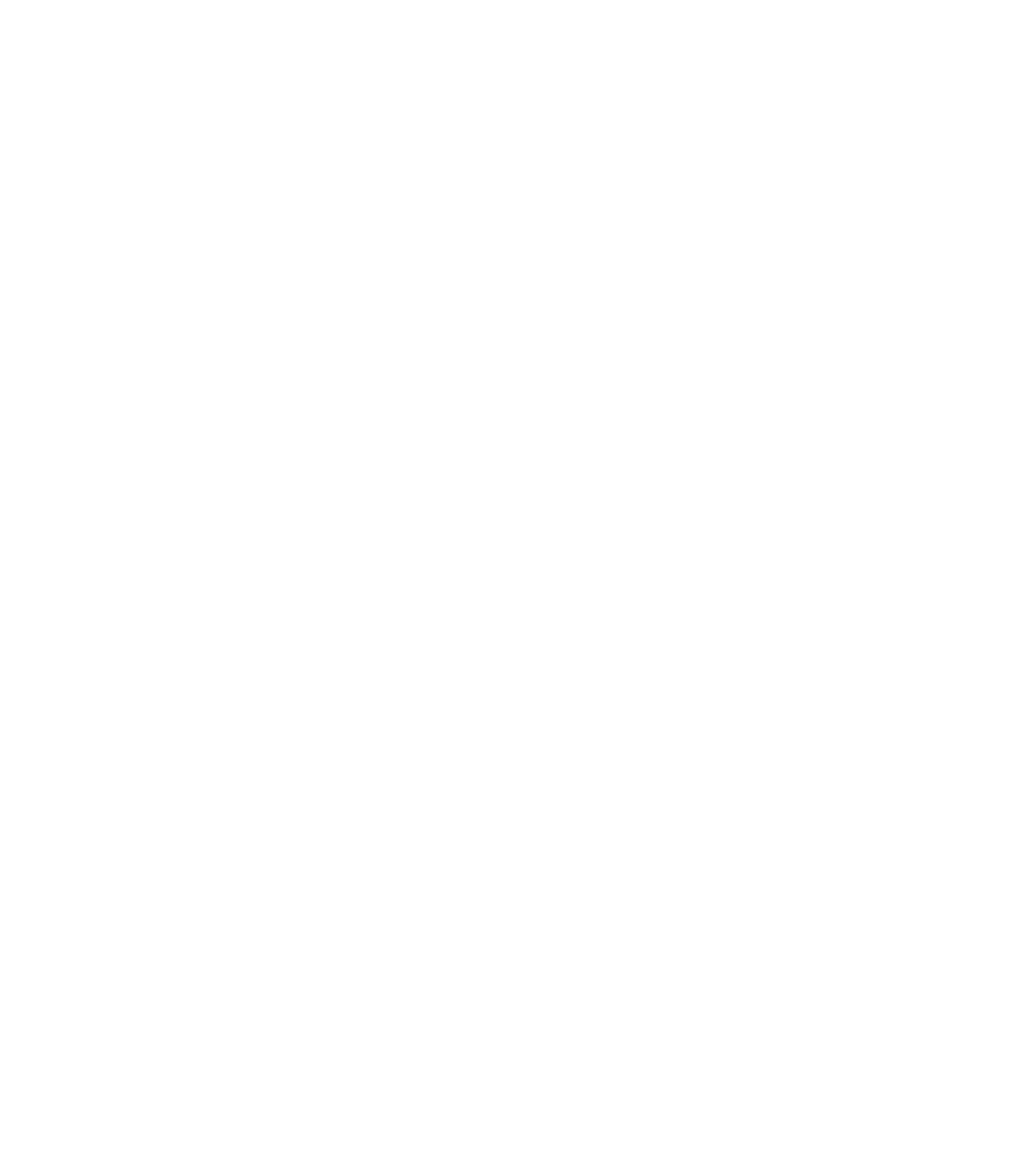
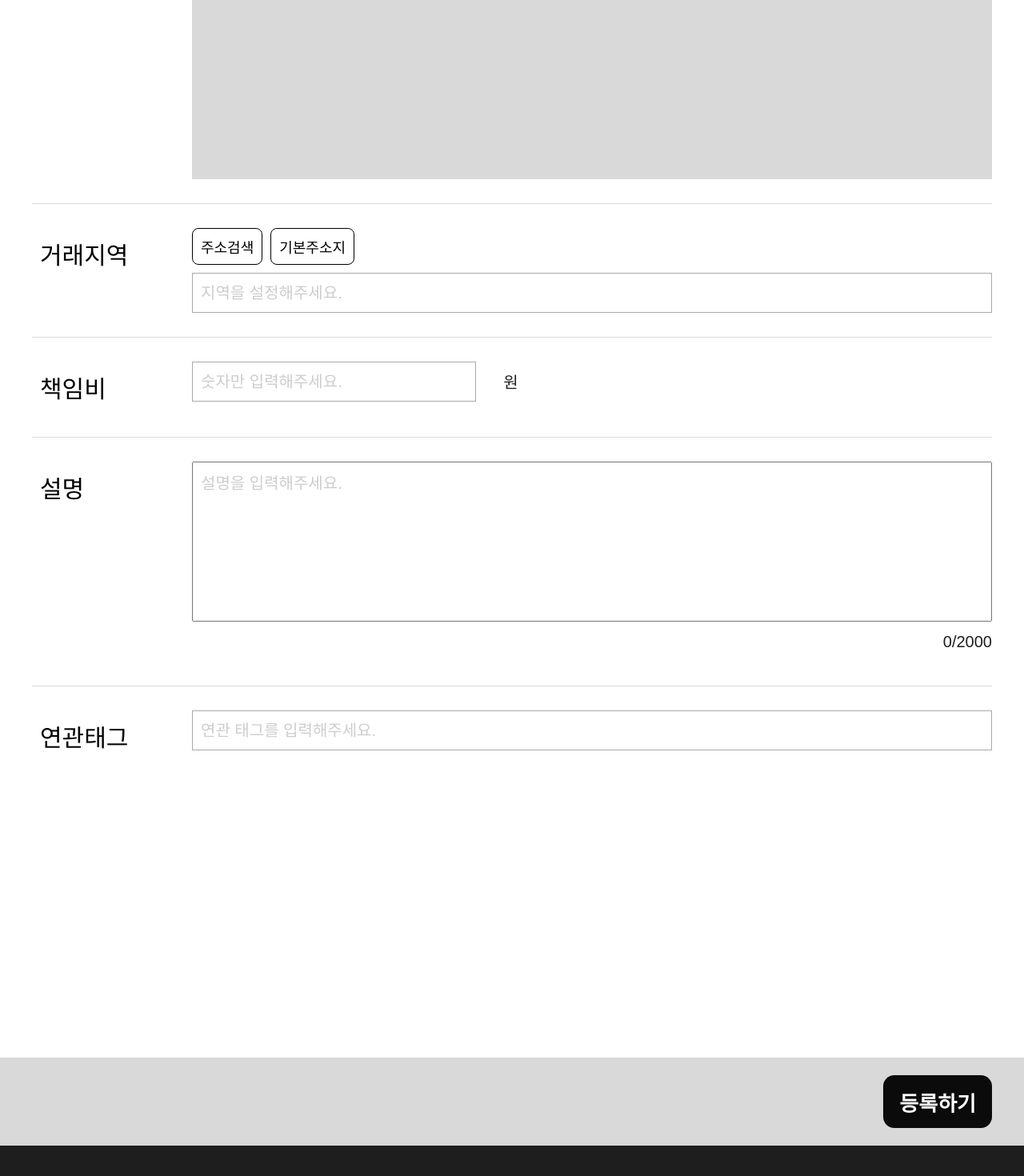
Before and after one commit to petpat-co/petpat-co-front, a React (Create React App) app: page /rehome/write in a window 1280 px wide. Shown: the part 1322-2792 px from the top of the page at 80% size. Before the commit the page ends 815 px from the top, so only its background shows below. Built offline with nearby package versions, Linux system fonts and the light colour scheme; no server answers.

Commit message:
feat #2: footer 제작 및 분양글쓰기 뷰 완성

```diff
--- a/src/Root.tsx
+++ b/src/Root.tsx
@@ -1,10 +1,11 @@
-import { Route, Routes } from "react-router-dom";
-import Header from "./components/shared/header/Header";
-import GoodsTrade from "./pages/GoodsTrade";
-import MainHome from "./pages/MainHome";
-import QnA from "./pages/qna/QnA";
-import ReHoming from "./pages/rehome/ReHoming";
-import ReHomingWrite from "./pages/rehome/ReHomingWrite";
+import { Route, Routes } from 'react-router-dom';
+import Footer from './components/shared/footer/Footer';
+import Header from './components/shared/header/Header';
+import GoodsTrade from './pages/GoodsTrade';
+import MainHome from './pages/MainHome';
+import QnA from './pages/qna/QnA';
+import ReHoming from './pages/rehome/ReHoming';
+import ReHomingWrite from './pages/rehome/ReHomingWrite';
 
 const Root = () => {
   return (
@@ -17,6 +18,7 @@ const Root = () => {
         <Route path="/trade" element={<GoodsTrade />} />
         <Route path="/qna" element={<QnA />} />
       </Routes>
+      <Footer />
     </>
   );
 };
--- a/src/components/rehoming/write/RehomeWriteTemplate.style.tsx
+++ b/src/components/rehoming/write/RehomeWriteTemplate.style.tsx
@@ -70,12 +70,11 @@ export const TitleInputWrap = styled.div`
   padding: 30px 0;
   border-top: 1px solid #d9d9d9;
   border-bottom: 1px solid #d9d9d9;
-
-  & h2 {
-    font-weight: 500;
-    font-size: 30px;
-    padding: 10px;
-  }
+`;
+export const H2 = styled.h2`
+  font-weight: 500;
+  font-size: 30px;
+  padding: 10px;
 `;
 export const InputLengthBox = styled.div`
   width: calc(100% - 120px);
@@ -88,7 +87,7 @@ export const InputWrap = styled.div`
   width: calc(100% - 102px);
 `;
 export const LengthWrap = styled.div`
-  width: 78px;
+  width: auto;
   height: 50px;
   display: flex;
   align-items: center;
@@ -96,3 +95,80 @@ export const LengthWrap = styled.div`
   font-size: 20px;
   color: #1e1e1e;
 `;
+// category
+export const GrayWrap = styled.div<{ isNoBorder?: boolean }>`
+  width: 100%;
+  padding: 30px 0;
+  border-bottom: ${({ isNoBorder }) =>
+    isNoBorder ? null : '1px solid #d9d9d9'};
+  display: flex;
+  justify-content: space-between;
+`;
+export const GrayBox = styled.div`
+  width: calc(100% - 200px);
+  height: 320px;
+  background-color: #d9d9d9;
+`;
+export const InputButtonWrap = styled.div`
+  width: calc(100% - 200px);
+  height: 106px;
+  display: flex;
+  flex-direction: column;
+  justify-content: space-between;
+
+  & div {
+    display: flex;
+  }
+  & button {
+    font-size: ${({ theme }) => theme.fontSizes.xlg};
+    margin-right: 10px;
+  }
+`;
+export const InputBox = styled.div`
+  width: calc(100% - 200px);
+  display: flex;
+  & span {
+    width: 39px;
+    height: 49px;
+    margin-left: 24px;
+    font-size: ${({ theme }) => theme.fontSizes.xxlg};
+    display: flex;
+    justify-content: center;
+    align-items: center;
+    color: #1e1e1e;
+  }
+`;
+export const TextAreaBox = styled.div`
+  width: calc(100% - 200px);
+  display: flex;
+  flex-direction: column;
+  align-items: flex-end;
+`;
+export const TextArea = styled.textarea`
+  width: 100%;
+  height: 200px;
+  padding: 10px;
+  font-size: 20px;
+`;
+export const ButtonWrap = styled.div`
+  width: 100%;
+  height: 110px;
+  margin-top: 340px;
+  background-color: #d9d9d9;
+`;
+export const ButtonInner = styled.div`
+  width: 1200px;
+  height: 100%;
+  margin: 0 auto;
+  display: flex;
+  align-items: center;
+  justify-content: end;
+
+  & span {
+    font-weight: 700;
+    font-size: 26px;
+  }
+  @media ${({ theme }) => theme.device.web} {
+    width: 100%;
+  }
+`;
--- a/src/components/rehoming/write/RehomeWriteTemplate.tsx
+++ b/src/components/rehoming/write/RehomeWriteTemplate.tsx
@@ -4,6 +4,7 @@ import { ImageUpload } from '../../shared/input/ImageUpload';
 import WritingTemplate from '../../shared/layout/WritingTemplate';
 import Input from '../../shared/element/Input';
 import useRehomingForm from '../../../hooks/useRehomingForm';
+import Button from '../../shared/element/Button';
 
 const RehomeWriteTemplate = () => {
   const [file, setFile] = useState<File | null>(null);
@@ -16,7 +17,13 @@ const RehomeWriteTemplate = () => {
     },
     [form],
   );
-  console.log(form, 'form');
+  const onChangeTextArea = useCallback(
+    (e: ChangeEvent<HTMLTextAreaElement>) => {
+      const { name, value } = e.target;
+      setForm((s) => ({ ...s, [name]: value }));
+    },
+    [form],
+  );
   return (
     <>
       <WritingTemplate title="분양 글쓰기" isBorder={true} />
@@ -64,8 +71,9 @@ const RehomeWriteTemplate = () => {
             </S.NoticeBox>
           </S.ImageNoticeBox>
         </S.ImageInputWrap>
+        {/* 제목 */}
         <S.TitleInputWrap>
-          <h2>제목</h2>
+          <S.H2>제목</S.H2>
           <S.InputLengthBox>
             <S.InputWrap>
               <Input
@@ -79,7 +87,117 @@ const RehomeWriteTemplate = () => {
             <S.LengthWrap>{form.title.length}/20</S.LengthWrap>
           </S.InputLengthBox>
         </S.TitleInputWrap>
+        {/* 카테고리 */}
+        <S.GrayWrap>
+          <S.H2>카테고리</S.H2>
+          <S.GrayBox></S.GrayBox>
+        </S.GrayWrap>
+        <S.GrayWrap>
+          <S.H2>상세설명</S.H2>
+          <S.GrayBox></S.GrayBox>
+        </S.GrayWrap>
+        {/* 거래지역 */}
+        <S.GrayWrap>
+          <S.H2>거래지역</S.H2>
+          <S.InputButtonWrap>
+            <div>
+              <Button
+                width="auto"
+                isArrowIcon={false}
+                height="46px"
+                border="1px solid #000"
+                _onClick={() => {}}
+                _disabled={false}
+                activeBg="#fff"
+                padding="0 10px"
+                activeColor="#000"
+                radius="8px"
+              >
+                주소검색
+              </Button>
+              <Button
+                width="auto"
+                isArrowIcon={false}
+                height="46px"
+                border="1px solid #000"
+                _onClick={() => {}}
+                _disabled={false}
+                activeBg="#fff"
+                padding="0 10px"
+                activeColor="#000"
+                radius="8px"
+              >
+                기본주소지
+              </Button>
+            </div>
+            <Input
+              onChange={() => {}}
+              placeholder="지역을 설정해주세요."
+              defaultValue=""
+              name="rehomingPrice"
+              maxLength={100}
+            />
+          </S.InputButtonWrap>
+        </S.GrayWrap>
+        {/* 책임비 */}
+        <S.GrayWrap>
+          <S.H2>책임비</S.H2>
+          <S.InputBox>
+            <Input
+              width="355px"
+              onChange={() => {}}
+              placeholder="숫자만 입력해주세요."
+              defaultValue=""
+              name="price"
+              maxLength={100}
+            />
+            <span>원</span>
+          </S.InputBox>
+        </S.GrayWrap>
+        {/* 설명 */}
+        <S.GrayWrap>
+          <S.H2>설명</S.H2>
+          <S.TextAreaBox>
+            <S.TextArea
+              name="description"
+              placeholder="설명을 입력해주세요."
+              onChange={onChangeTextArea}
+              maxLength={2000}
+            ></S.TextArea>
+            <S.LengthWrap>{form.description.length}/2000</S.LengthWrap>
+          </S.TextAreaBox>
+        </S.GrayWrap>
+        {/* 연관태그 */}
+        <S.GrayWrap isNoBorder={true}>
+          <S.H2>연관태그</S.H2>
+          <S.InputBox>
+            <Input
+              onChange={() => {}}
+              placeholder="연관 태그를 입력해주세요."
+              defaultValue=""
+              name="tag"
+              maxLength={100}
+            />
+          </S.InputBox>
+        </S.GrayWrap>
       </S.Wrap>
+      <S.ButtonWrap>
+        <S.ButtonInner>
+          <Button
+            width="auto"
+            isArrowIcon={false}
+            height="66px"
+            _onClick={() => {}}
+            _disabled={false}
+            activeBg="#0B0B0B"
+            padding="0 20px"
+            activeColor="#fff"
+            radius="14px"
+          >
+            <span>등록하기</span>
+          </Button>
+        </S.ButtonInner>
+      </S.ButtonWrap>
     </>
   );
 };
--- /dev/null
+++ b/src/components/shared/footer/Footer.style.tsx
@@ -0,0 +1,15 @@
+import styled from 'styled-components';
+
+export const FooterWrap = styled.footer`
+  width: 100%;
+  height: 486px;
+  background-color: #1e1e1e;
+`;
+export const FooterInner = styled.div`
+  width: 1200px;
+  height: 100%;
+  margin: 0 auto;
+  @media ${({ theme }) => theme.device.web} {
+    width: 100%;
+  }
+`;
--- /dev/null
+++ b/src/components/shared/footer/Footer.tsx
@@ -0,0 +1,11 @@
+import * as S from './Footer.style';
+
+const Footer = () => {
+  return (
+    <S.FooterWrap>
+      <S.FooterInner></S.FooterInner>
+    </S.FooterWrap>
+  );
+};
+
+export default Footer;
--- a/src/styles/GlobalStyles.ts
+++ b/src/styles/GlobalStyles.ts
@@ -1,4 +1,4 @@
-import { createGlobalStyle } from "styled-components";
+import { createGlobalStyle } from 'styled-components';
 
 export const GlobalStyle = createGlobalStyle`
     *,
@@ -119,6 +119,22 @@ export const GlobalStyle = createGlobalStyle`
         cursor: pointer;
 
     }
+    textarea{
+    resize: none;
+    ::placeholder {
+    color: #cdcdcd;
+    }
+     ::-webkit-input-placeholder {
+    color: #cdcdcd;
+    }
+    :-ms-input-placeholder {
+    color: #cdcdcd;
+    }
+    :focus {
+    border: 1.4px solid #fbbc05;
+    outline: none;
+    }
+    }
 `;
 
 export default GlobalStyle;
```
